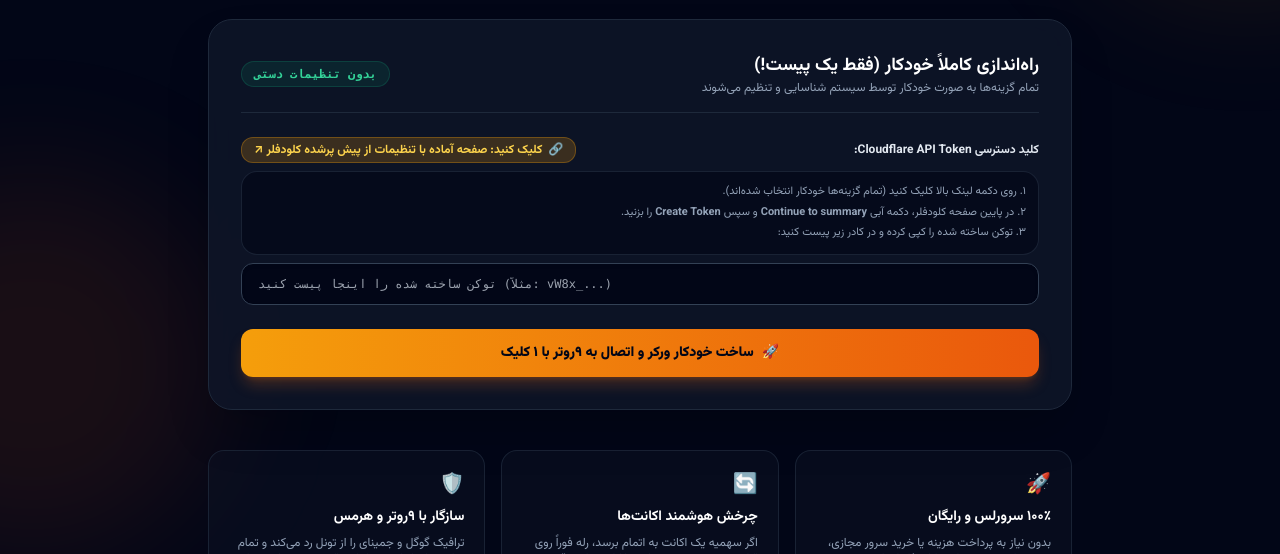
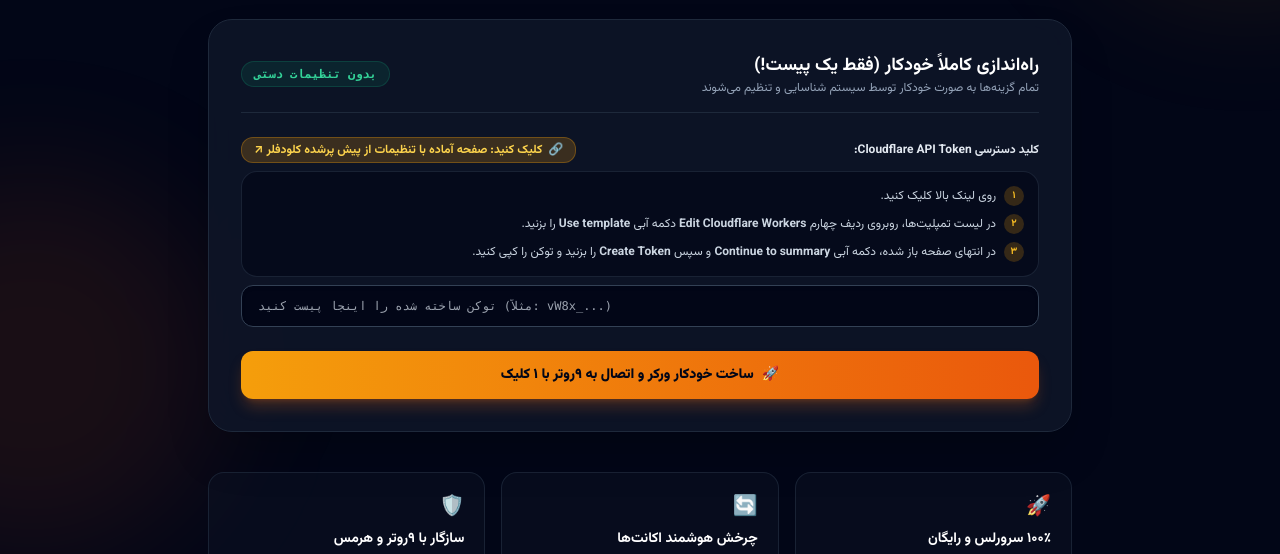
Before and after one commit to ketabchi-ar/Hermes-Cloud-Relay, a website: page docs/index.html in a window 1280 px wide. Shown: the part 227-781 px from the top of the page. Drawn offline with nearby package versions, Linux system fonts and the light colour scheme.

Commit message:
docs: clearly highlight row 4 (Edit Cloudflare Workers) in web wizard

```diff
--- a/docs/index.html
+++ b/docs/index.html
@@ -54,10 +54,19 @@
               <span>🔗</span> کلیک کنید: صفحه آماده با تنظیمات از پیش پرشده کلودفلر ↗
             </a>
           </div>
-          <div class="bg-slate-950/60 border border-slate-800/80 rounded-2xl p-3 text-[11px] text-slate-400 space-y-1">
-            <p>۱. روی دکمه لینک بالا کلیک کنید (تمام گزینه‌ها خودکار انتخاب شده‌اند).</p>
-            <p>۲. در پایین صفحه کلودفلر، دکمه آبی <strong>Continue to summary</strong> و سپس <strong>Create Token</strong> را بزنید.</p>
-            <p>۳. توکن ساخته شده را کپی کرده و در کادر زیر پیست کنید:</p>
+          <div class="bg-slate-950/60 border border-slate-800/80 rounded-2xl p-3.5 text-xs text-slate-300 space-y-2">
+            <p class="flex items-center gap-2">
+              <span class="w-5 h-5 rounded-full bg-amber-500/20 text-amber-400 font-bold flex items-center justify-center text-[10px]">۱</span>
+              <span>روی لینک بالا کلیک کنید.</span>
+            </p>
+            <p class="flex items-center gap-2">
+              <span class="w-5 h-5 rounded-full bg-amber-500/20 text-amber-400 font-bold flex items-center justify-center text-[10px]">۲</span>
+              <span>در لیست تمپلیت‌ها، روبروی ردیف چهارم <strong>Edit Cloudflare Workers</strong> دکمه آبی <strong>Use template</strong> را بزنید.</span>
+            </p>
+            <p class="flex items-center gap-2">
+              <span class="w-5 h-5 rounded-full bg-amber-500/20 text-amber-400 font-bold flex items-center justify-center text-[10px]">۳</span>
+              <span>در انتهای صفحه باز شده، دکمه آبی <strong>Continue to summary</strong> و سپس <strong>Create Token</strong> را بزنید و توکن را کپی کنید.</span>
+            </p>
           </div>
           <input type="password" id="cfToken" dir="ltr" placeholder="توکن ساخته شده را اینجا پیست کنید (مثلاً: vW8x_...)" class="w-full bg-slate-950 border border-slate-700 focus:border-amber-500 rounded-xl px-4 py-3 text-xs text-slate-100 transition outline-none shadow-inner">
         </div>
```
